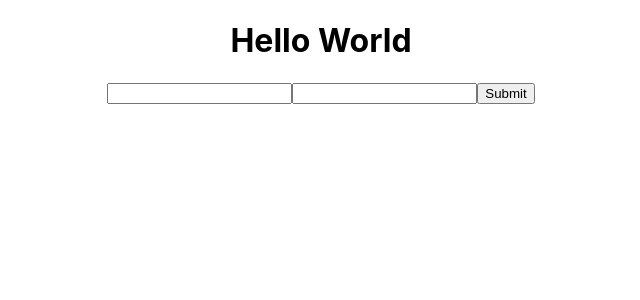
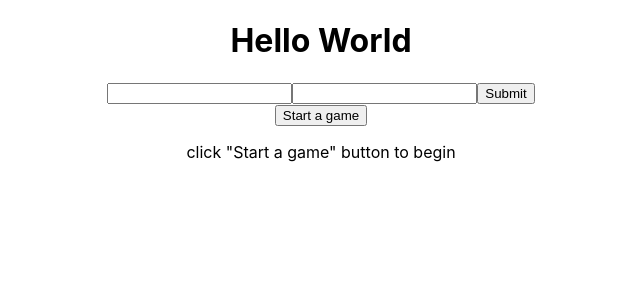
Before and after one commit to french-pry-mod-4/typer-frontend, a React (Create React App) app in the folder typer/: page / in a window 1280 px wide. Shown: the top 300 px of the page, without its empty margins (319-959 px from the left). Built offline with nearby package versions, Linux system fonts and the light colour scheme; no server answers.

Commit message:
create a game functionality POST functionality

```diff
--- a/typer/package.json
+++ b/typer/package.json
@@ -8,6 +8,7 @@
     "@testing-library/user-event": "^7.1.2",
     "react": "^16.13.1",
     "react-dom": "^16.13.1",
+    "react-router-dom": "^5.2.0",
     "react-scripts": "3.4.1"
   },
   "scripts": {
--- /dev/null
+++ b/typer/src/components/GameBoardContainer.js
@@ -0,0 +1,10 @@
+import React, {Component} from 'react'
+
+export default class GameBoardContainer extends Component{
+
+  render(){
+    return (
+      <p>{this.props.gameInfo.passage.text}</p>
+    )
+  }
+}
--- a/typer/src/components/Main.js
+++ b/typer/src/components/Main.js
@@ -1,10 +1,13 @@
 import React, {Component} from 'react'
 import SignUp from './SignUp'
+import { Route } from 'react-router-dom'
+import GameBoardContainer from './GameBoardContainer'
 
 export default class Main extends Component {
   state = {
     users: [],
-    loggedIn: false
+    loggedIn: false,
+    game: {}
   }
 
   componentDidMount() {
@@ -19,6 +22,26 @@ export default class Main extends Component {
     console.log('logged in')
   }
 
+  handleNewGame = () => {
+    console.log("click")
+    fetch("http://localhost:3000/games", {
+      method: "POST",
+      headers: {
+        "Content-Type": "application/json"
+      },
+      body: JSON.stringify({speed: 0, accuracy:0})
+    })
+    .then(r => r.json())
+    .then(newGame => {
+      console.log(newGame)
+      // for when routes are set up
+      // this.props.history.push(`/games/${newGame.id}`)
+
+      console.log("text:", newGame.passage.text)
+      this.setState({game:newGame})
+    })
+  }
+
   render () {
     return (
       <div>
@@ -26,6 +49,9 @@ export default class Main extends Component {
         <SignUp
           login={this.handleLogin}
         />
+        <button onClick={this.handleNewGame}>Start a game</button>
+
+        <p>{ this.state.game.passage ? <GameBoardContainer gameInfo={this.state.game}/> : "click \"Start a game\" button to begin"}</p>
       </div>
     )
   }
```
Also changed, not shown: 2 other files (tests, documents, lock files or other folders).
